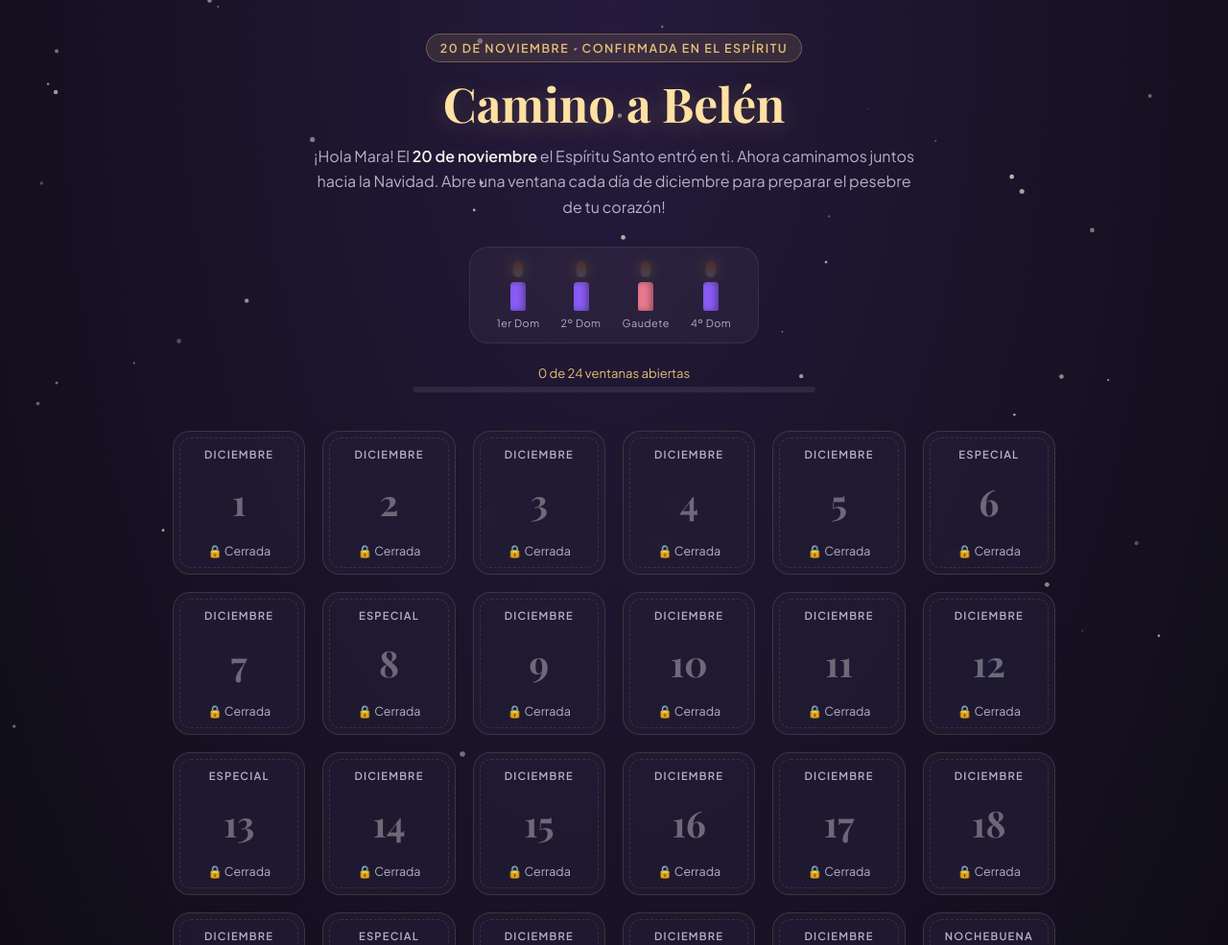
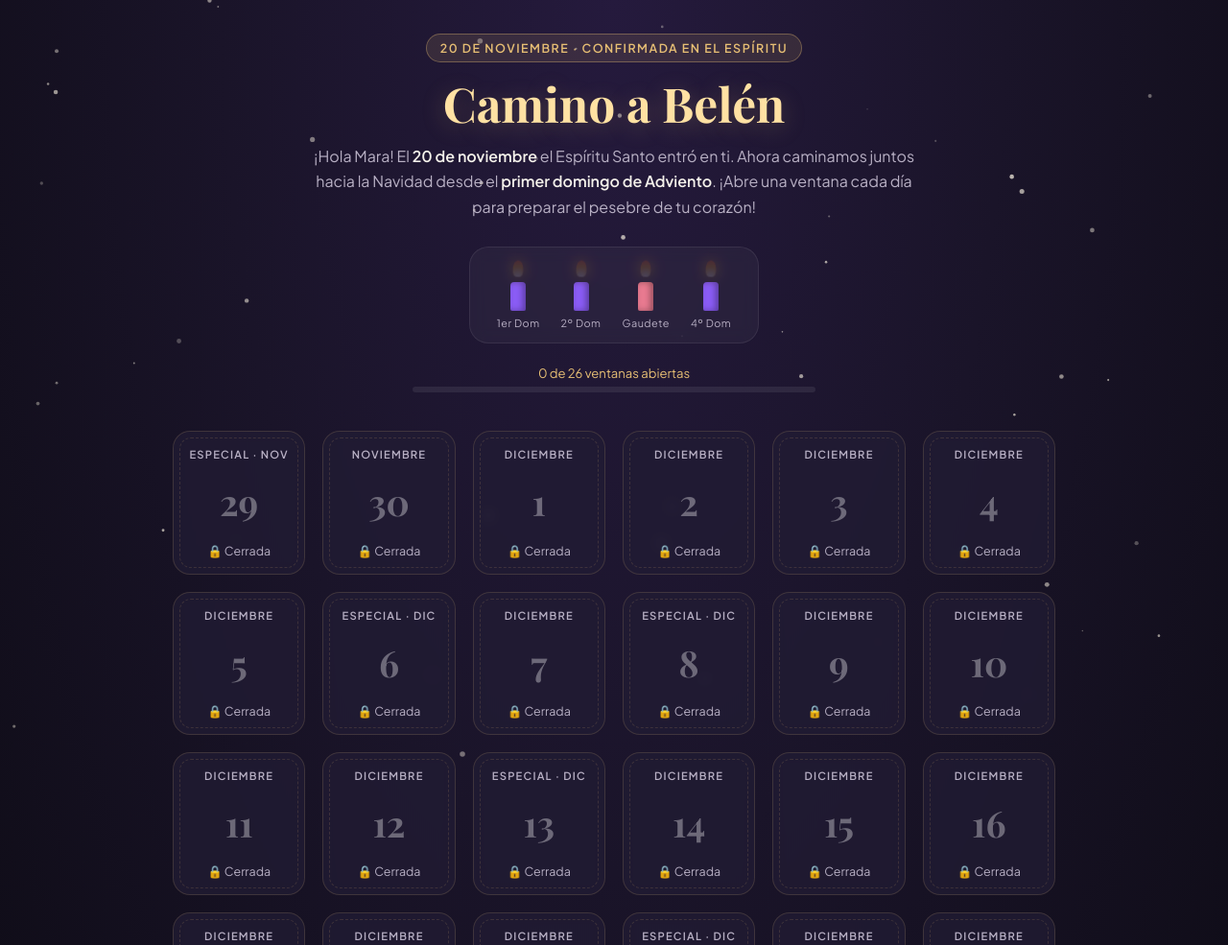
Before and after one commit to FerLoeb/Adviento-Mara, a plain HTML site: page index.html in a window 1280 px wide. Shown: the top 985 px of the page at 96% size. Drawn offline with nearby package versions, Linux system fonts and the light colour scheme; a web font is replaced by a local one.

Commit message:
index.html

```diff
--- a/index.html
+++ b/index.html
@@ -183,7 +183,7 @@
       transition: width 0.5s ease;
     }
 
-    /* Cuadrícula de 24 días */
+    /* Cuadrícula de Adviento (26 días) */
     .grid {
       display: grid;
       grid-template-columns: repeat(auto-fill, minmax(135px, 1fr));
@@ -458,7 +458,7 @@
       <h1>Camino a Belén</h1>
       <p class="subtitle">
         ¡Hola Mara! El <strong>20 de noviembre</strong> el Espíritu Santo entró en ti.
-        Ahora caminamos juntos hacia la Navidad. Abre una ventana cada día de diciembre para preparar el pesebre de tu corazón!
+        Ahora caminamos juntos hacia la Navidad desde el <strong>primer domingo de Adviento</strong>. ¡Abre una ventana cada día para preparar el pesebre de tu corazón!
       </p>
 
       <!-- Corona de Adviento dinámica -->
@@ -486,7 +486,7 @@
       </div>
 
       <div class="progress-wrapper">
-        <div class="progress-text" id="progress-text">0 de 24 ventanas abiertas</div>
+        <div class="progress-text" id="progress-text">0 de 26 ventanas abiertas</div>
         <div class="progress-track">
           <div class="progress-fill" id="progress-fill"></div>
         </div>
@@ -506,7 +506,7 @@
   <!-- Modal -->
   <div class="modal-overlay" id="modal" onclick="handleOverlayClick(event)">
     <div class="modal-card">
-      <div class="modal-date-tag" id="modal-tag">1 de Diciembre</div>
+      <div class="modal-date-tag" id="modal-tag">29 de Noviembre</div>
       <h2 id="modal-title">Título</h2>
       <div class="scripture-box" id="modal-quote"></div>
       <p class="reflection-text" id="modal-message"></p>
@@ -519,19 +519,43 @@
   </div>
 
   <script>
-    // Añade ?preview=true al final de la URL de Vercel para previsualizar todos los días abiertos
+    // Añade ?preview=true al final de la URL para previsualizar todos los días abiertos
     const isPreview = new URLSearchParams(window.location.search).get('preview') === 'true';
 
-    // Contenido completo del 1 al 24 de diciembre de 2026
+    // Contenido completo del 29 de noviembre al 24 de diciembre de 2026 (26 días de Adviento)
+    // month: 10 = Noviembre, month: 11 = Diciembre (formato Date de JS)
     const adventDays = [
       {
+        id: "11-29",
+        month: 10,
+        day: 29,
+        isSunday: true,
+        title: "1er Domingo de Adviento · ¡Comienza la espera!",
+        quote: "«Velad, pues no sabéis cuándo vendrá el dueño de la casa» (Mc 13, 35)",
+        message: "¡Hoy empieza oficialmente el Adviento y un nuevo año litúrgico! Encendemos la primera vela de la corona. Hace apenas nueve días recibiste el Espíritu Santo en tu Confirmación; ahora estrenas este tiempo de esperanza con el corazón recién ungido.",
+        challenge: "Enciende hoy (en familia o en tu oración) la primera vela de Adviento y pide a Jesús empezar este camino con ojos despiertos."
+      },
+      {
+        id: "11-30",
+        month: 10,
+        day: 30,
+        title: "San Andrés Apóstol: dejar las redes para seguirle",
+        quote: "«Inmediatamente dejaron las redes y le siguieron» (Mc 1, 18)",
+        message: "Cerramos noviembre celebrando a San Andrés, el primer apóstol llamado por Jesús y el primero en llevar a su hermano Pedro hasta Él. Quien se encuentra con Cristo siente enseguida el deseo de compartirlo.",
+        challenge: "Piensa en alguien cercano (un amigo o familiar) por quien vas a rezar especialmente durante todo este Adviento."
+      },
+      {
+        id: "12-1",
+        month: 11,
         day: 1,
         title: "El fuego que ya llevas dentro",
         quote: "«Te recomiendo que reavives el don de Dios que hay en ti por la imposición de mis manos» (2 Tim 1, 6)",
-        message: "Empieza diciembre. Hace apenas unos días recibiste el sello del Espíritu Santo. El Adviento no es esperar algo lejano, sino dejar que ese fuego que ya habita en ti ilumine tu día a día.",
-        challenge: "Dedica 3 minutos esta noche a dar gracias por tu Confirmación y pide al Espíritu Santo vivir este mes con ilusión."
+        message: "Entramos en diciembre. El sello del Espíritu Santo ya habita en ti. El Adviento no es esperar algo lejano, sino dejar que ese fuego que recibiste el 20 de noviembre ilumine cada día de este mes.",
+        challenge: "Dedica 3 minutos esta noche a dar gracias por tu Confirmación y pide al Espíritu Santo vivir diciembre con ilusión."
       },
       {
+        id: "12-2",
+        month: 11,
         day: 2,
         title: "Don de Sabiduría: mirar con los ojos de Dios",
         quote: "«Enséñanos a calcular nuestros años, para que adquiramos un corazón sensato» (Sal 90, 12)",
@@ -539,6 +563,8 @@
         challenge: "Hoy, antes de mirar el móvil por la mañana, ofrece tu día con una oración breve: «Ven, Espíritu Santo»."
       },
       {
+        id: "12-3",
+        month: 11,
         day: 3,
         title: "San Francisco Javier: un corazón sin fronteras",
         quote: "«Id al mundo entero y proclamad el Evangelio» (Mc 16, 15)",
@@ -546,6 +572,8 @@
         challenge: "Reza hoy por los misioneros y por algún amigo que esté lejos de la fe."
       },
       {
+        id: "12-4",
+        month: 11,
         day: 4,
         title: "Preparar el camino",
         quote: "«Preparad el camino del Señor, allanad sus senderos» (Lc 3, 4)",
@@ -553,6 +581,8 @@
         challenge: "Piensa si hay alguien con quien necesites tener un gesto de cercanía o reconciliación esta semana."
       },
       {
+        id: "12-5",
+        month: 11,
         day: 5,
         title: "Don de Entendimiento",
         quote: "«Abre mis ojos, y contemplaré las maravillas de tu voluntad» (Sal 119, 18)",
@@ -560,6 +590,8 @@
         challenge: "Lee despacio el Evangelio de hoy (aunque sean 5 versículos) y quédate con una sola palabra."
       },
       {
+        id: "12-6",
+        month: 11,
         day: 6,
         isSunday: true,
         title: "2º Domingo de Adviento · La voz en el desierto",
@@ -568,6 +600,8 @@
         challenge: "🎟️ VALE ESPECIAL DE DOMINGO: Tienes un café/chocolate caliente pagado conmigo esta semana para charlar de cómo vas."
       },
       {
+        id: "12-7",
+        month: 11,
         day: 7,
         title: "San Ambrosio: el maestro que supo esperar",
         quote: "«La fe es el fundamento de lo que se espera» (Heb 11, 1)",
@@ -575,6 +609,8 @@
         challenge: "Reza hoy una Avemaría por nuestro párroco, tus catequistas y el grupo con el que te confirmaste."
       },
       {
+        id: "12-8",
+        month: 11,
         day: 8,
         isSunday: true,
         title: "Inmaculada Concepción: el «Sí» que lo cambió todo",
@@ -583,6 +619,8 @@
         challenge: "Visita una iglesia hoy (es fiesta de precepto) y regálale a la Virgen una flor o una oración personal."
       },
       {
+        id: "12-9",
+        month: 11,
         day: 9,
         title: "Don de Consejo",
         quote: "«Tu palabra es lámpara para mis pasos, luz en mi sendero» (Sal 119, 105)",
@@ -590,6 +628,8 @@
         challenge: "Antes de tomar una decisión hoy, haz una pausa de 10 segundos y pregunta: «Señor, ¿qué harías Tú?»."
       },
       {
+        id: "12-10",
+        month: 11,
         day: 10,
         title: "La humildad de lo pequeño",
         quote: "«El que es fiel en lo poco, lo es también en lo mucho» (Lc 16, 10)",
@@ -597,6 +637,8 @@
         challenge: "Haz hoy una tarea en casa que nadie te haya pedido y sin decir que la has hecho tú."
       },
       {
+        id: "12-11",
+        month: 11,
         day: 11,
         title: "Don de Fortaleza",
         quote: "«Todo lo puedo en aquel que me conforta» (Flp 4, 13)",
@@ -604,6 +646,8 @@
         challenge: "No te avergüences hoy de mostrar tu fe (bendecir la mesa, llevar tu cruz o hablar bien de Dios con naturalidad)."
       },
       {
+        id: "12-12",
+        month: 11,
         day: 12,
         title: "Nuestra Señora de Guadalupe",
         quote: "«¿No estoy yo aquí, que soy tu madre?» (A San Juan Diego)",
@@ -611,6 +655,8 @@
         challenge: "Pon bajo el manto de la Virgen de Guadalupe aquello que más te preocupe en este momento."
       },
       {
+        id: "12-13",
+        month: 11,
         day: 13,
         isSunday: true,
         title: "3er Domingo de Adviento · ¡Gaudete! (Alegraos)",
@@ -619,6 +665,8 @@
         challenge: "🎟️ VALE DE GAUDETE: Haz hoy algo que te alegre el alma y comparte tu sonrisa con alguien que esté pasando un mal momento."
       },
       {
+        id: "12-14",
+        month: 11,
         day: 14,
         title: "San Juan de la Cruz: el amor que transforma",
         quote: "«Al atardecer de la vida nos examinarán del amor» (San Juan de la Cruz)",
@@ -626,6 +674,8 @@
         challenge: "Reza hoy aunque tengas pocas ganas; esa oración hecha por pura fidelidad vale oro."
       },
       {
+        id: "12-15",
+        month: 11,
         day: 15,
         title: "Don de Ciencia",
         quote: "«Los cielos proclaman la gloria de Dios» (Sal 19, 2)",
@@ -633,6 +683,8 @@
         challenge: "Busca hoy tres cosas concretas por las que dar gracias (un paisaje, una conversación, un detalle recibido)."
       },
       {
+        id: "12-16",
+        month: 11,
         day: 16,
         title: "Comienza la Novena de Navidad",
         quote: "«¡Ven, Señor Jesús!» (Ap 22, 20)",
@@ -640,6 +692,8 @@
         challenge: "Si aún no lo has hecho, coloca el Niño Jesús (o prepara su lugar vacío) en el Belén de tu casa."
       },
       {
+        id: "12-17",
+        month: 11,
         day: 17,
         title: "Las raíces de Jesús",
         quote: "«Libro de la genealogía de Jesucristo, hijo de David, hijo de Abrahán» (Mt 1, 1)",
@@ -647,6 +701,8 @@
         challenge: "Agradece hoy por tu familia, con sus luces y sus sombras, y reza por ellos."
       },
       {
+        id: "12-18",
+        month: 11,
         day: 18,
         title: "San José: el silencio que cuida",
         quote: "«José, hijo de David, no temas acoger a María, tu mujer» (Mt 1, 20)",
@@ -654,6 +710,8 @@
         challenge: "Practica hoy la escucha activa: escucha a alguien sin interrumpir ni mirar el reloj."
       },
       {
+        id: "12-19",
+        month: 11,
         day: 19,
         title: "Don de Piedad",
         quote: "«El Espíritu mismo da testimonio a nuestro espíritu de que somos hijos de Dios» (Rom 8, 16)",
@@ -661,14 +719,18 @@
         challenge: "Reza hoy el Padrenuestro muy despacio, saboreando cada frase."
       },
       {
+        id: "12-20",
+        month: 11,
         day: 20,
         isSunday: true,
         title: "4º Domingo de Adviento · Emmanuel, Dios con nosotros",
         quote: "«Mirad: la Virgen concebirá y dará a luz un hijo, y le pondrá por nombre Emmanuel, que significa Dios-con-nosotros» (Mt 1, 23)",
-        message: "Las cuatro velas de la corona ya arden juntas. Falta muy poco. Como padrino/madrina, doy gracias a Dios por verte crecer en la fe este año.",
+        message: "Las cuatro velas de la corona ya arden juntas. Falta muy poco. Como tu padrino, doy gracias a Dios por verte crecer en la fe este año.",
         challenge: "Prepara tu corazón para la Navidad: si puedes, acércate al sacramento de la Confesión estos días."
       },
       {
+        id: "12-21",
+        month: 11,
         day: 21,
         title: "La Visitación: llevar a Jesús a otros",
         quote: "«En cuanto oyó Isabel el saludo de María, saltó la criatura en su vientre» (Lc 1, 41)",
@@ -676,6 +738,8 @@
         challenge: "Llama o visita hoy a algún familiar mayor o a alguien que pueda sentirse solo en estas fechas."
       },
       {
+        id: "12-22",
+        month: 11,
         day: 22,
         title: "El Magnificat: el canto de los humildes",
         quote: "«Proclama mi alma la grandeza del Señor, se alegra mi espíritu en Dios, mi salvador» (Lc 1, 46-47)",
@@ -683,6 +747,8 @@
         challenge: "Escribe en una nota 3 regalos espirituales que Dios te haya hecho este 2026."
       },
       {
+        id: "12-23",
+        month: 11,
         day: 23,
         title: "Don de Temor de Dios",
         quote: "«El principio de la sabiduría es el temor del Señor» (Prov 9, 10)",
@@ -690,6 +756,8 @@
         challenge: "Cuida hoy tus palabras: evita cualquier crítica o comentario negativo sobre los demás."
       },
       {
+        id: "12-24",
+        month: 11,
         day: 24,
         isSunday: true,
         title: "Nochebuena · ¡Ha llegado la Luz!",
@@ -702,6 +770,7 @@
     const grid = document.getElementById('calendar-grid');
     const now = new Date();
     const today = new Date(now.getFullYear(), now.getMonth(), now.getDate());
+    const totalDoors = adventDays.length;
 
     // Encender velas de la Corona de Adviento 2026 (29 nov, 6 dic, 13 dic, 20 dic)
     const candleDates = [
@@ -717,12 +786,12 @@
     });
 
     // Progreso guardado en navegador
-    let openedDays = JSON.parse(localStorage.getItem('adviento2026_dic') || '[]');
+    let openedDays = JSON.parse(localStorage.getItem('adviento2026_completo') || '[]');
 
     function updateProgress() {
       const count = openedDays.length;
-      document.getElementById('progress-text').innerText = `${count} de 24 ventanas abiertas`;
-      document.getElementById('progress-fill').style.width = `${(count / 24) * 100}%`;
+      document.getElementById('progress-text').innerText = `${count} de ${totalDoors} ventanas abiertas`;
+      document.getElementById('progress-fill').style.width = `${(count / totalDoors) * 100}%`;
     }
 
     function showToast(msg) {
@@ -732,17 +801,25 @@
       setTimeout(() => toast.classList.remove('show'), 3200);
     }
 
-    // Construir las 24 ventanas
+    // Construir las 26 ventanas (29 nov - 24 dic)
     adventDays.forEach((item) => {
-      const doorDate = new Date(2026, 11, item.day); // Mes 11 = Diciembre
+      const doorDate = new Date(2026, item.month, item.day);
       const isAvailable = isPreview || today >= doorDate;
-      const isOpened = openedDays.includes(item.day);
+      const isOpened = openedDays.includes(item.id);
+      const monthName = item.month === 10 ? 'Noviembre' : 'Diciembre';
 
       const door = document.createElement('div');
       door.className = `door ${isAvailable ? 'available' : ''} ${item.isSunday ? 'sunday' : ''} ${isOpened ? 'opened' : ''}`;
 
+      let topLabel = monthName;
+      if (item.month === 11 && item.day === 24) {
+        topLabel = 'Nochebuena';
+      } else if (item.isSunday) {
+        topLabel = `Especial · ${item.month === 10 ? 'Nov' : 'Dic'}`;
+      }
+
       door.innerHTML = `
-        <span class="door-top">${item.day === 24 ? 'Nochebuena' : (item.isSunday ? 'Especial' : 'Diciembre')}</span>
+        <span class="door-top">${topLabel}</span>
         <span class="door-number">${item.day}</span>
         <span class="door-status">
           ${isAvailable ? (isOpened ? '✓ Abierta' : '✨ Abrir') : '🔒 Cerrada'}
@@ -751,7 +828,7 @@
 
       door.onclick = () => {
         if (!isAvailable) {
-          showToast(`🕯️ El Adviento es espera: esta ventana se abrirá el ${item.day} de diciembre.`);
+          showToast(`🕯️ El Adviento es espera: esta ventana se abrirá el ${item.day} de ${monthName.toLowerCase()}.`);
           return;
         }
         openModal(item, door);
@@ -763,16 +840,17 @@
     updateProgress();
 
     function openModal(item, doorEl) {
-      document.getElementById('modal-tag').innerText = `${item.day} de Diciembre · Adviento 2026`;
+      const monthName = item.month === 10 ? 'Noviembre' : 'Diciembre';
+      document.getElementById('modal-tag').innerText = `${item.day} de ${monthName} · Adviento 2026`;
       document.getElementById('modal-title').innerText = item.title;
       document.getElementById('modal-quote').innerText = item.quote;
       document.getElementById('modal-message').innerText = item.message;
       document.getElementById('modal-challenge').innerText = item.challenge;
       document.getElementById('modal').style.display = 'flex';
 
-      if (!openedDays.includes(item.day)) {
-        openedDays.push(item.day);
-        localStorage.setItem('adviento2026_dic', JSON.stringify(openedDays));
+      if (!openedDays.includes(item.id)) {
+        openedDays.push(item.id);
+        localStorage.setItem('adviento2026_completo', JSON.stringify(openedDays));
         doorEl.classList.add('opened');
         doorEl.querySelector('.door-status').innerText = '✓ Abierta';
         updateProgress();
```
